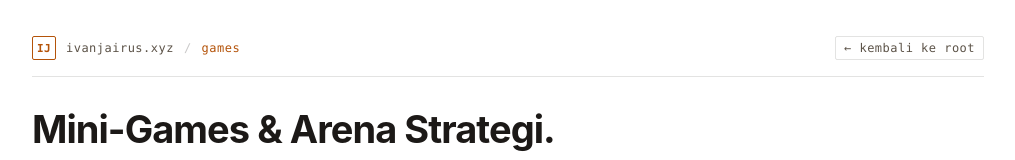
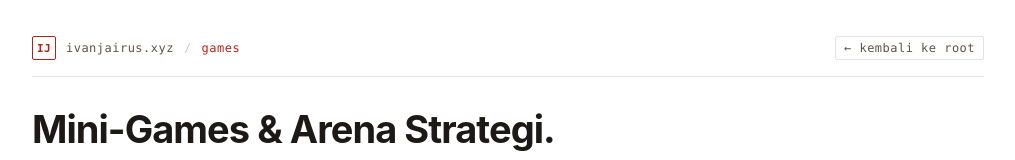
Before and after one commit to IvanJairus/Games, a React (Vite) app: page / in a window 1280 px wide. Shown: the top 160 px of the page, without its empty margins (132-1147 px from the left). Built offline with nearby package versions, Linux system fonts and the light colour scheme; no server answers.

Commit message:
feat(branding): align favicon and header mark with ivanjairus.xyz brand badge

```diff
--- a/index.html
+++ b/index.html
@@ -2,9 +2,10 @@
 <html lang="en">
   <head>
     <meta charset="UTF-8" />
-    <link rel="icon" type="image/svg+xml" href="/games/vite.svg" />
+    <link rel="icon" type="image/svg+xml" href="/games/favicon.svg" />
+    <link rel="alternate icon" href="/games/favicon.svg" />
     <meta name="viewport" content="width=device-width, initial-scale=1.0" />
-    <title>Ivan Jairus Games</title>
+    <title>Ivan Jairus · games</title>
     <meta name="description" content="Mini-games and strategy games on ivanjairus.xyz" />
   </head>
   <body>
--- a/src/index.css
+++ b/src/index.css
@@ -9,6 +9,11 @@
   --ink-faint: #766b5f;
   --line: rgba(28, 25, 23, 0.12);
   --line-strong: rgba(28, 25, 23, 0.24);
+
+  /* Brand Accent (ivanjairus.xyz) */
+  --red: #b42318;
+  --red-deep: #8f1d14;
+  --red-tint: rgba(180, 35, 24, 0.07);
 
   /* Tactical Palette (No muddy brown - Clean Architectural Slate & Brass Accent) */
   --gold: #b45309;
--- a/src/pages/Hub.tsx
+++ b/src/pages/Hub.tsx
@@ -19,15 +19,16 @@ export const Hub: React.FC = () => {
         }}
       >
         <span
+          aria-hidden="true"
           style={{
             display: 'inline-flex',
             alignItems: 'center',
             justifyContent: 'center',
             width: '24px',
             height: '24px',
-            border: '1px solid var(--gold)',
+            border: '1px solid var(--red)',
             borderRadius: 'var(--r2)',
-            color: 'var(--gold)',
+            color: 'var(--red)',
             font: '11px/1 var(--mono)',
             fontWeight: 700,
           }}
@@ -36,7 +37,7 @@ export const Hub: React.FC = () => {
         </span>
         <span>ivanjairus.xyz</span>
         <span style={{ color: 'var(--line-strong)' }}>/</span>
-        <span style={{ color: 'var(--gold)' }}>games</span>
+        <span style={{ color: 'var(--red)' }}>games</span>
         <span style={{ marginLeft: 'auto' }}>
           <a
             href="/"
```
Also changed, not shown: public/favicon.svg (added), vercel.json.
